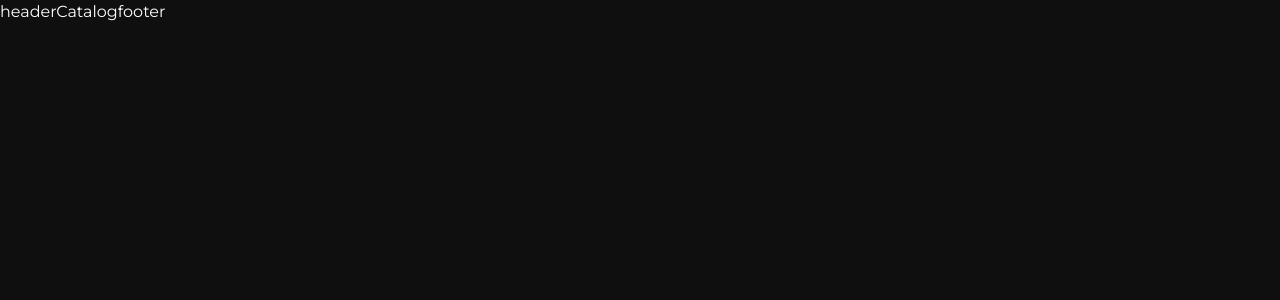
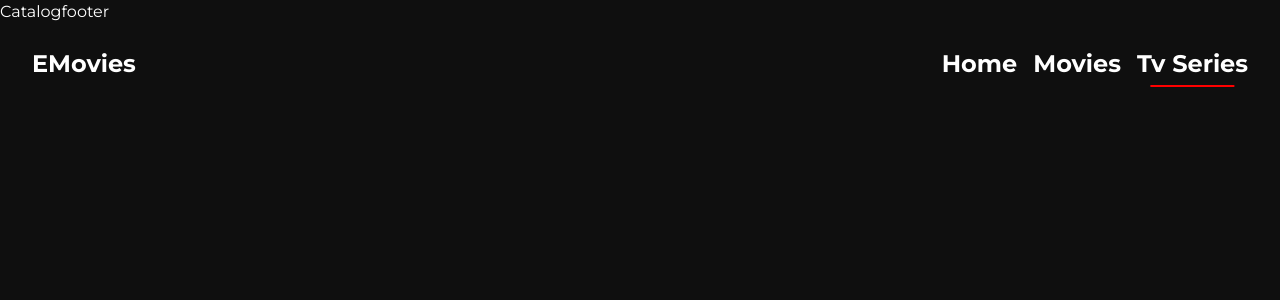
Before and after one commit to EyadOmar/EMovies, a React (Vite) app: page /tv in a window 1280 px wide. Shown: the top 300 px of the page. Built offline with nearby package versions, Linux system fonts and the light colour scheme.

Commit message:
Finished Header

```diff
--- a/src/components/header/Header.jsx
+++ b/src/components/header/Header.jsx
@@ -1,5 +1,46 @@
+import { Link, useLocation } from 'react-router-dom';
+import './header.scss';
+import { useRef } from 'react';
+
+const headerNav = [
+  {
+    page: 'Home',
+    path: '/',
+  },
+  {
+    page: 'Movies',
+    path: '/movie',
+  },
+  {
+    page: 'Tv Series',
+    path: '/tv',
+  },
+];
+
 function Header() {
-  return <>header</>;
+  const loc = useLocation();
+  const activeLink = loc.pathname;
+
+  const headeRef = useRef(null);
+
+  const active = headerNav.findIndex((e) => e.path === activeLink);
+  console.log(active);
+  return (
+    <header ref={headeRef}>
+      <div className="header__wrap container">
+        <Link to="/">EMovies</Link>
+        <nav>
+          <ul>
+            {headerNav.map((link, i) => (
+              <li key={i} className={active === i ? 'active' : ''}>
+                <Link to={link.path}>{link.page}</Link>
+              </li>
+            ))}
+          </ul>
+        </nav>
+      </div>
+    </header>
+  );
 }
 
 export default Header;
--- /dev/null
+++ b/src/components/header/header.scss
@@ -0,0 +1,68 @@
+@use '../../scss/' as *;
+@import url('https://fonts.googleapis.com/css2?family=Montserrat:wght@300;400;500;600;700;900&display=swap');
+
+header {
+  height: $header-height;
+  position: fixed;
+  top: 0;
+  left: 0;
+  width: 100%;
+  z-index: 100;
+  transition: height 300ms ease, background-color 300ms ease;
+  font-weight: 700;
+  font-size: 1.5rem;
+
+  &.shrink {
+    height: $header-shrink-height;
+    background-color: $body-bg;
+  }
+
+  .header__wrap {
+    @include flex(center, space-between);
+    height: 100%;
+    padding: 0 2rem;
+    @include mobile {
+      justify-content: center;
+    }
+
+    ul {
+      @include flex(center, unset);
+      gap: 1rem;
+      margin-left: 2rem;
+
+      li {
+        padding: 5px 0;
+        position: relative;
+
+        &::after {
+          content: '';
+          position: absolute;
+          height: 2px;
+          left: 50%;
+          bottom: 0;
+          transform: translateX(-50%);
+          width: 0;
+          background-color: $main-clr;
+          transition: width 500ms ease;
+        }
+        &.active::after,
+        &:hover::after {
+          width: 75%;
+        }
+      }
+
+      @include mobile {
+        position: fixed;
+        left: 0;
+        bottom: 0;
+        height: 5rem;
+        width: 100%;
+        background-color: $body-bg;
+        padding: 0 2rem;
+        box-shadow: $box-shadow;
+        @include flex(center, space-between);
+        margin-left: 0;
+      }
+    }
+  }
+}
--- a/src/index.scss
+++ b/src/index.scss
@@ -5,6 +5,7 @@
   padding: 0;
   margin: 0;
   box-sizing: border-box;
+  -webkit-tap-highlight-color: transparent;
 }
 
 html {
@@ -66,6 +67,7 @@ iframe {
 .container {
   max-width: 1660px;
   margin-inline: auto;
+  padding-inline: 20px;
 }
 
 .mb-3 {
```
